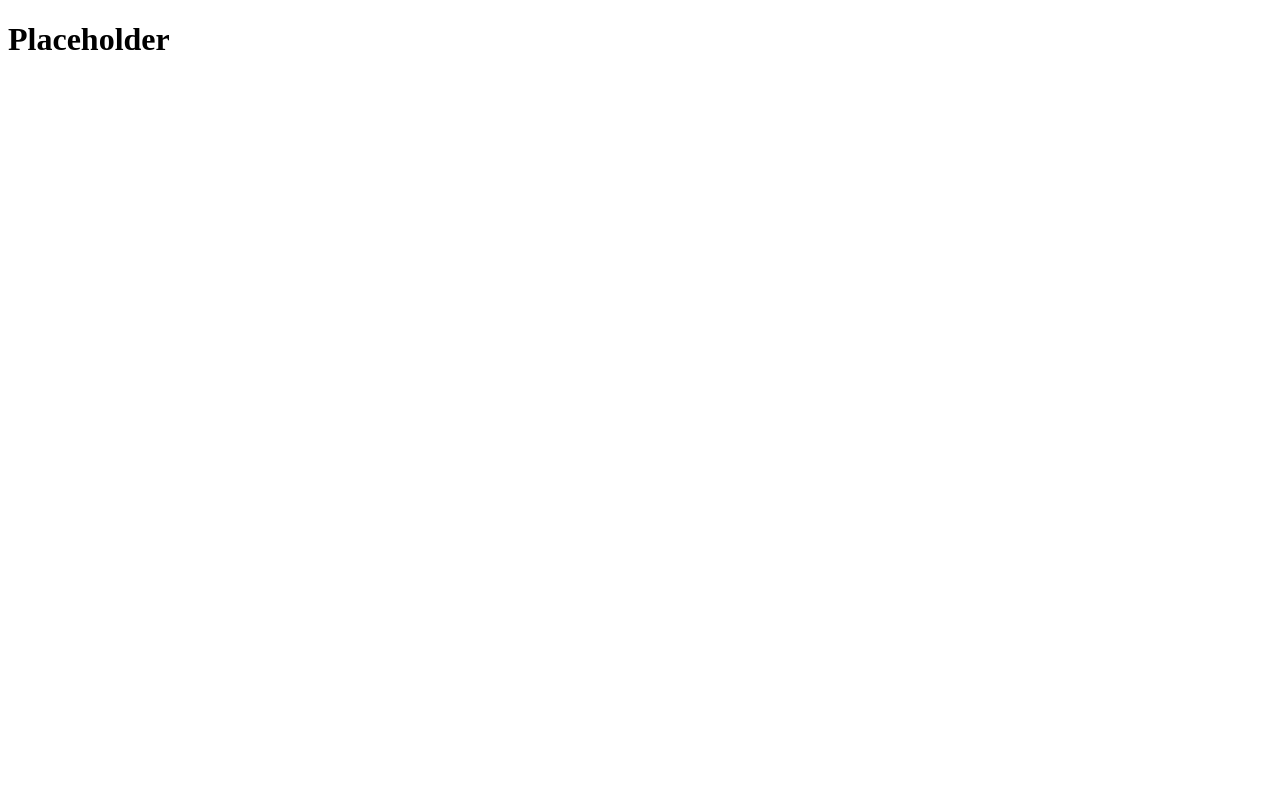
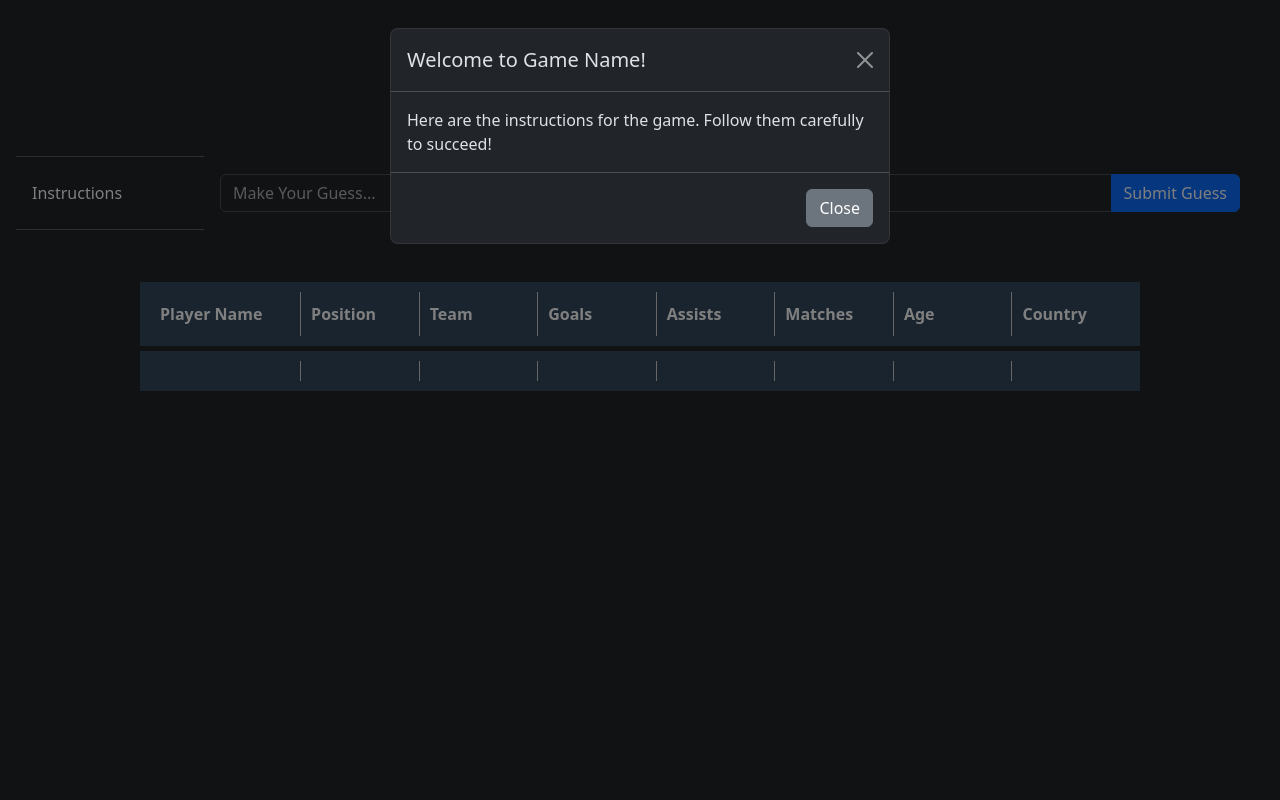
Before and after one commit to tiva710/cst205_final_project, a Flask app: page / in a window 1280 px wide. Before the commit the page is almost empty. Run offline with Flask 3, Linux system fonts and the light colour scheme; some libraries are stand-ins or nearby versions.

Commit message:
Basic UI & Instructions Modal Functionality

```diff
--- a/project.py
+++ b/project.py
@@ -14,3 +14,8 @@ bootstrap = Bootstrap5(app)
 @app.route('/')
 def home():
   return render_template ('index.html')
+
+
+@app.route('/about')
+def about():
+  return render_template ('about.html')
--- a/templates/index.html
+++ b/templates/index.html
@@ -1,12 +1,146 @@
 <!DOCTYPE html>
-<html lang="en">
+<html lang="en" data-bs-theme="dark">
 <head>
     <meta charset="UTF-8">
     <meta name="viewport" content="width=device-width, initial-scale=1.0">
+    <link href="https://cdn.jsdelivr.net/npm/bootstrap@5.3.0-alpha3/dist/css/bootstrap.min.css" rel="stylesheet" integrity="sha384-KK94CHFLLe+nY2dmCWGMq91rCGa5gtU4mk92HdvYe+M/SXH301p5ILy+dN9+nJOZ" crossorigin="anonymous">
     <title>Home</title>
+
+    <style>
+        h1{
+            padding-top: 20px;
+        }
+
+        #playerSearch, #searchButton {
+            height: min-content;
+        }
+
+        .slots-container {
+            display: flex;
+            flex-wrap: wrap;
+            justify-content: center;
+            margin-top: 20px;
+        }
+
+        .slot, .slot-header {
+            display: flex;
+            width: 100%;
+            max-width: 1000px;
+            margin-bottom: 5px;
+            padding: 10px;
+            background-color: #34495e;
+            color: white;
+        }
+
+        .slot .col-3 , .slot-header .col-3{
+            flex: 1;
+        }
+
+        .slot .col-2 , .slot-header .col-2{
+            flex: 0.75;
+        }
+
+        .slot div:last-child, .slot-header div:last-child {
+            border-right: none;
+        }
+
+        .slot-header div, .slot div {
+            font-weight: bold;
+            padding: 10px;
+            border-right: 1px solid #ccc;
+        }
+
+        .slot-header div {
+            font-weight: bold;
+        }
+    </style>
 </head>
 <body>
-    <h1>Placeholder</h1>
+    <h1 class="text-center">Game Name </h1>
+    <br><br>
 
+    <div class="d-flex">
+        <div class="d-flex flex-column flex-shrink-0 p-3 text-white" style="width: 220px;">
+            <!-- <span class="fs-4">Menu</span> -->
+            <hr>
+            <ul class="nav nav-pills flex-column mb-auto">
+            <li class="nav-item">
+                <a href="#" class="nav-link text-white" data-bs-toggle="modal" data-bs-target="#instructionsModal">
+                    Instructions
+                </a>
+            </li>
+            </ul>
+            <hr>
+        </div>
+
+        <div class="search-container input-group input-wrapper hoverable-menu activated" style="padding-right: 40px; align-items: center;">
+            <input type="text" class="form-control" placeholder="Make Your Guess..." id="playerSearch">
+            <button class="btn btn-primary" id="searchButton">Submit Guess</button>
+        </div>
+    </div>
+
+
+    <div class="slots-container">
+        <div class="slot-header">
+            <div class="col-3">Player Name</div>
+            <div class="col-2">Position</div>
+            <div class="col-2">Team</div>
+            <div class="col-2">Goals</div>
+            <div class="col-2">Assists</div>
+            <div class="col-2">Matches</div>
+            <div class="col-2">Age</div>
+            <div class="col-2">Country</div>
+        </div>
+
+
+        <!-- So I am invisioning a list or dictionary of user guesses (with the player data) that you can loop thorugh & display
+        here each time a guess is made. Just because I feel like we can reuse this div setup instead of hardcoding the slots
+        and figuring out which guess they are on -->
+        <div class="slot">
+            <div class="col-3">
+                <strong></strong>
+            </div>
+            <div class="col-2"></div>
+            <div class="col-2"></div>
+            <div class="col-2"></div>
+            <div class="col-2"></div>
+            <div class="col-2"></div>
+            <div class="col-2"></div>
+            <div class="col-2"></div>
+        </div>
+    </div>
+
+
+
+
+
+    <!-- MODAL BELOW -->
+
+    <div class="modal fade" id="instructionsModal" tabindex="-1" aria-labelledby="instructionsModalLabel" aria-hidden="true">
+        <div class="modal-dialog">
+            <div class="modal-content">
+                <div class="modal-header">
+                    <h5 class="modal-title" id="instructionsModalLabel">Welcome to Game Name!</h5>
+                    <button type="button" class="btn-close" data-bs-dismiss="modal" aria-label="Close"></button>
+                </div>
+                <div class="modal-body">
+                    Here are the instructions for the game. Follow them carefully to succeed!
+                </div>
+                <div class="modal-footer">
+                    <button type="button" class="btn btn-secondary" data-bs-dismiss="modal">Close</button>
+                </div>
+            </div>
+        </div>
+    </div>
+
+    <script src="https://cdn.jsdelivr.net/npm/bootstrap@5.3.0-alpha3/dist/js/bootstrap.bundle.min.js" crossorigin="anonymous"></script>
+
+    <script>
+        // Show the modal on page load
+        document.addEventListener('DOMContentLoaded', function () {
+            const modal = new bootstrap.Modal(document.getElementById('instructionsModal'));
+            modal.show();
+        });
+    </script>
 </body>
 </html>
```
